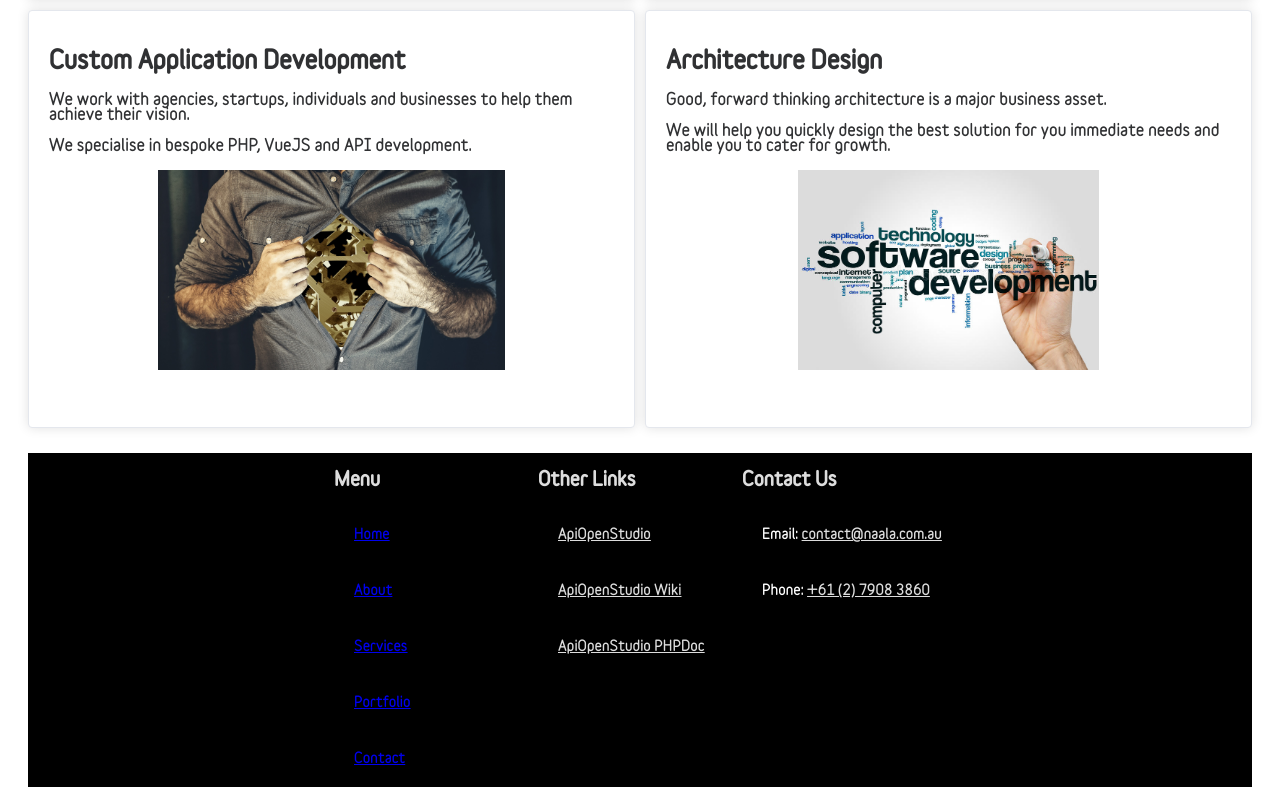
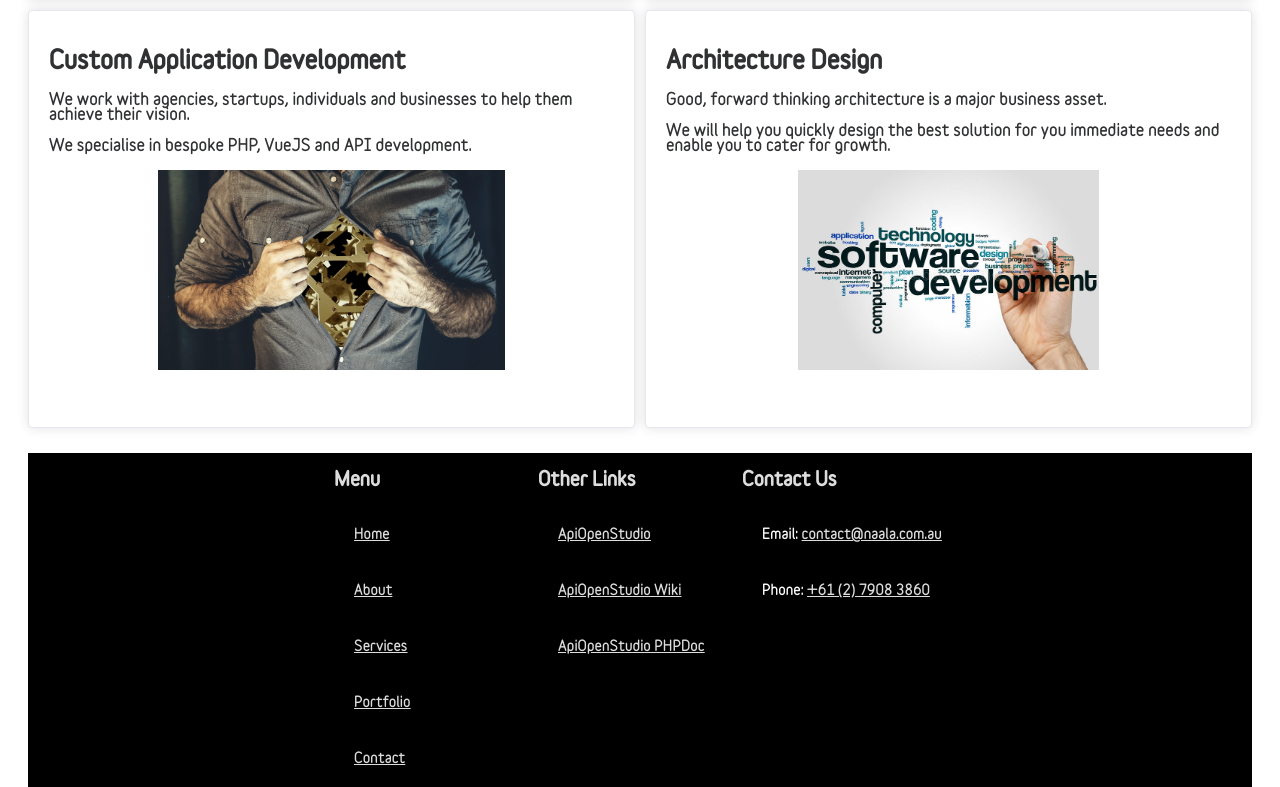
Before and after one commit to naala89/Naala, a Vue app: page /#/services in a window 1280 px wide. Shown: the part 638-1425 px from the top of the page. Built offline with nearby package versions, Linux system fonts and the light colour scheme.

Commit message:
Footer menu link colours, fix links and alt attributes in images in components.

```diff
--- a/src/components/PageMenu.vue
+++ b/src/components/PageMenu.vue
@@ -1,6 +1,6 @@
 <template>
   <el-menu-item>
-    <router-link :to="{ name: 'Home' }" custom v-slot="{ href, navigate }">
+    <router-link :to="{ name: 'Home' }" custom v-slot="{ href, navigate }" text-color="#fff">
       <a :href="href" @click="navigate">Home</a>
     </router-link>
   </el-menu-item>
@@ -35,5 +35,8 @@
 export default {}
 </script>
 
-<style>
+<style scoped>
+a {
+  color: #DDD;
+}
 </style>
--- a/src/components/PortfolioBox.vue
+++ b/src/components/PortfolioBox.vue
@@ -1,7 +1,7 @@
 <template>
   <el-card>
-    <a href="{{link}}" target="_blank">
-      <img :src="image" width="250" alt="{{alt_text}}">
+    <a :href="link" target="_blank">
+      <img :src="image" width="250" :alt="alt_text">
       <h3>{{title}}</h3>
       <p><i>({{subtext}})</i></p>
     </a>
--- a/src/components/ServiceBox.vue
+++ b/src/components/ServiceBox.vue
@@ -4,7 +4,7 @@
       <h2>{{ title }}</h2>
       <p v-html="paragraph"></p>
       <el-row type="flex" justify="center">
-        <img :src="image" alt="{{alt_text}}"/>
+        <img :src="image" :alt="alt_text"/>
       </el-row>
     </el-card>
   </el-col>
```
